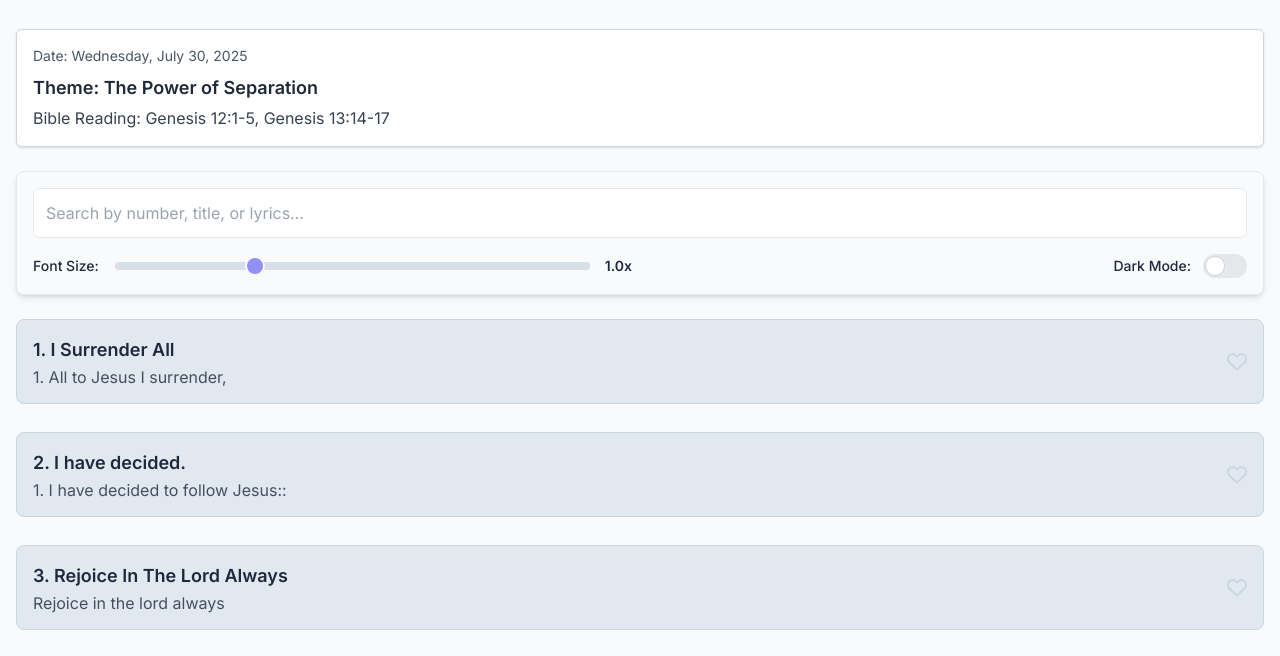
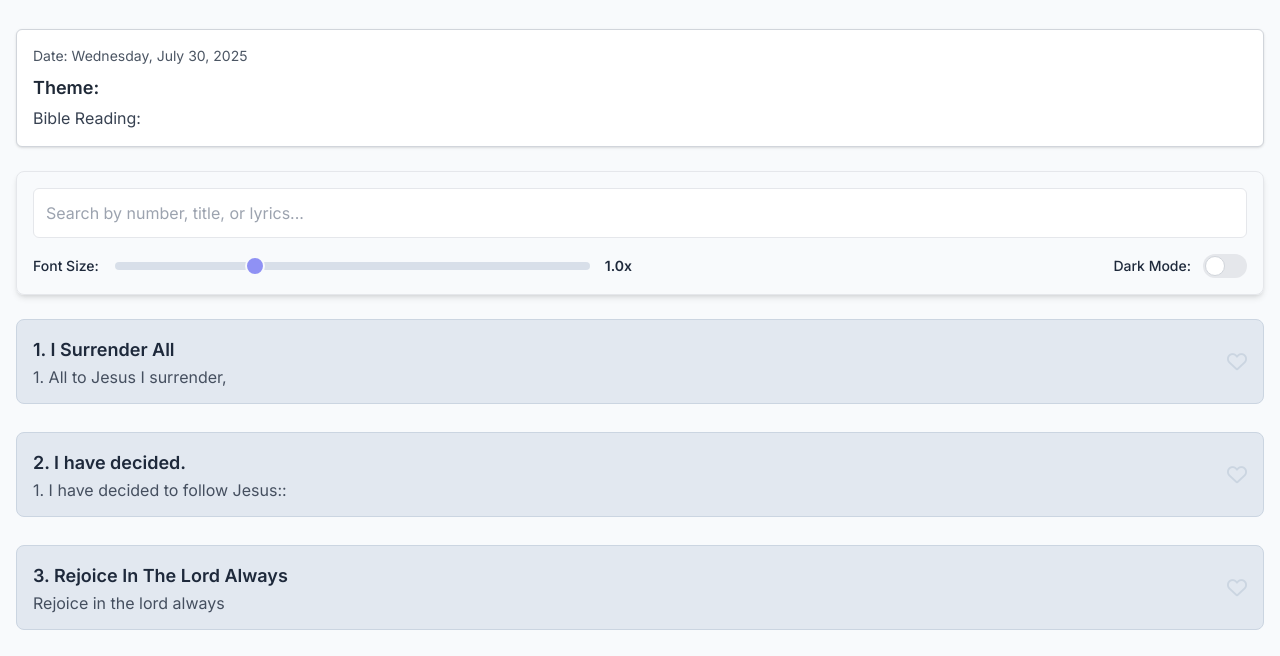
Before and after one commit to DalisoR/HYMNS1CDO, a plain HTML site: page index.html in a window 1280 px wide. Shown: the part 139-795 px from the top of the page. Drawn offline with nearby package versions, Linux system fonts and the light colour scheme.

Commit message:
Update index.html

```diff
--- a/index.html
+++ b/index.html
@@ -233,10 +233,10 @@
     <span id="currentDate"></span>
   </p>
   <h3 class="text-lg font-semibold text-gray-800 dark:text-white mb-1">
-    Theme: <span id="dailyTheme">The Power of Separation</span>
+    Theme: <span id="dailyTheme"></span>
   </h3>
   <p class="text-base text-gray-700 dark:text-gray-200">
-    Bible Reading: <span id="bibleReading">Genesis 12:1-5, Genesis 13:14-17</span>
+    Bible Reading: <span id="bibleReading"></span>
   </p>
 </div>
  <!--Search Bar and Controls -->
```
